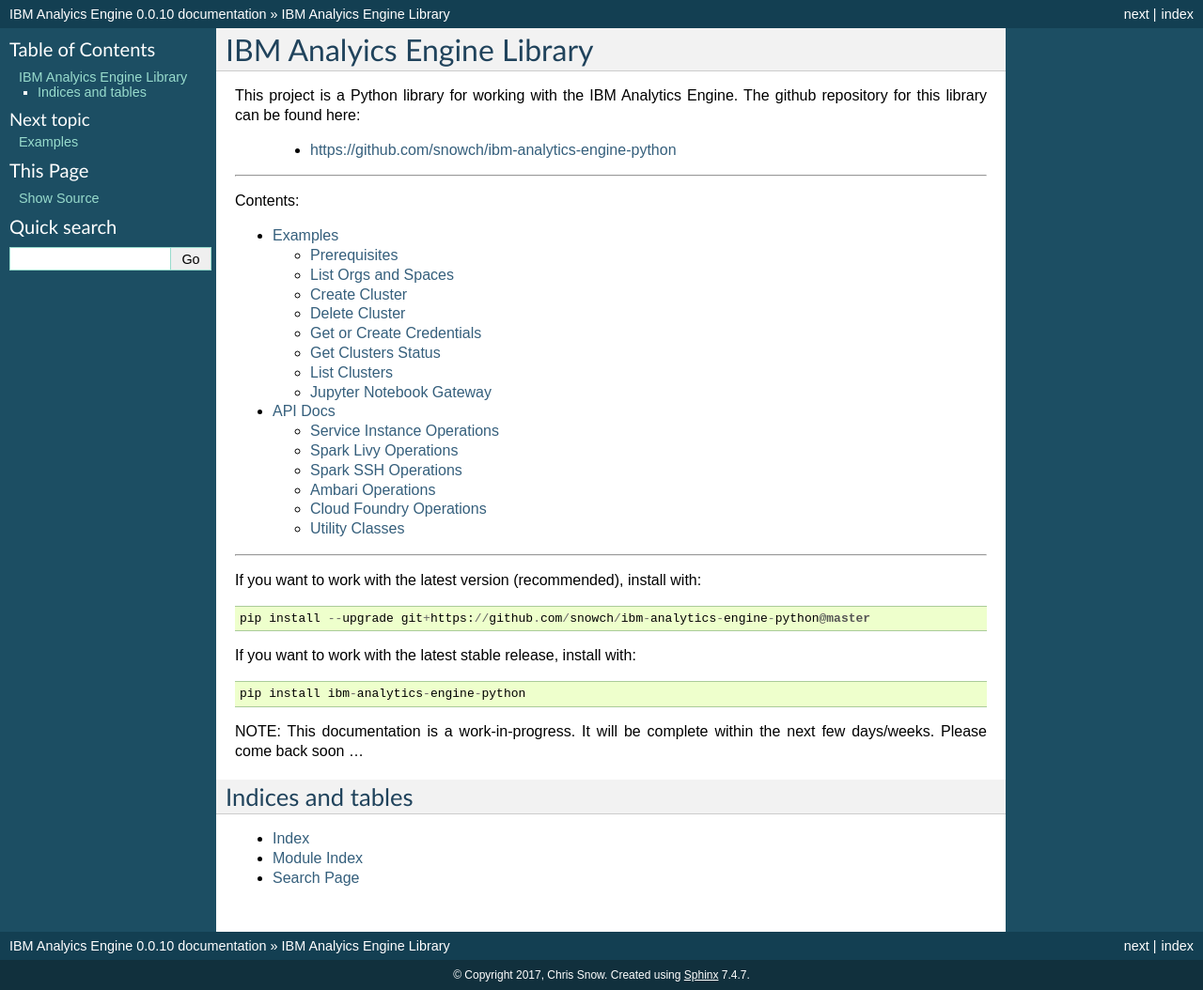
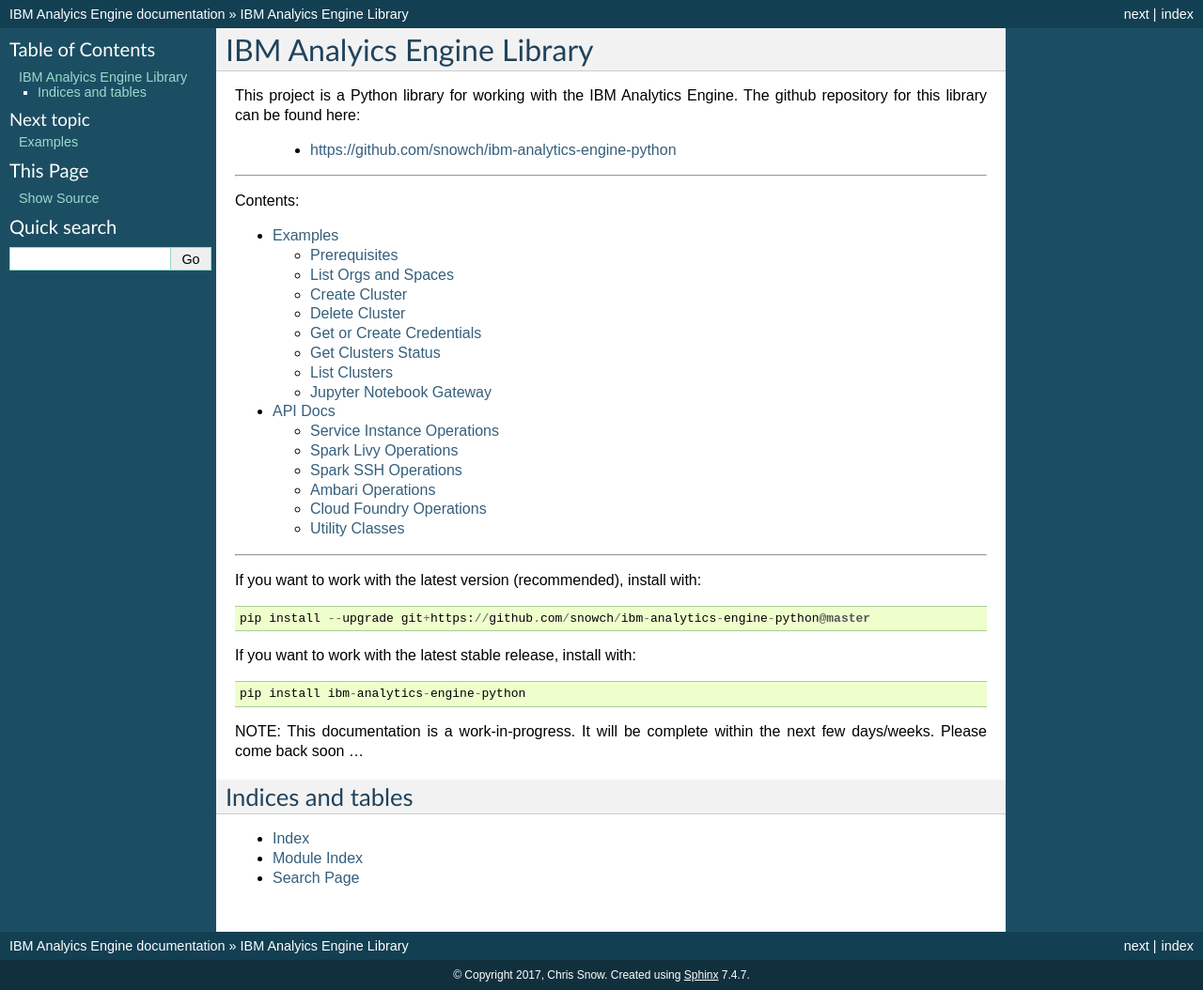
Before and after one commit to snowch/ibm-analytics-engine-python, a Sphinx documentation site: the page built from docs/index.rst, in a window 1280 px wide. Shown: the whole page at 94% size. Built offline with Sphinx 7.4.7, drawn with Linux system fonts in a browser that asks for light colours.

Commit message:
remove version from rtd

```diff
--- a/docs/conf.py
+++ b/docs/conf.py
@@ -64,9 +64,9 @@
 # built documents.
 #
 # The short X.Y version.
-version = '0.0.10'
+#version = '0.0.10'
 # The full version, including alpha/beta/rc tags.
-release = '0.0.10'
+#release = '0.0.10'
 
 # The language for content autogenerated by Sphinx. Refer to documentation
 # for a list of supported languages.
```
